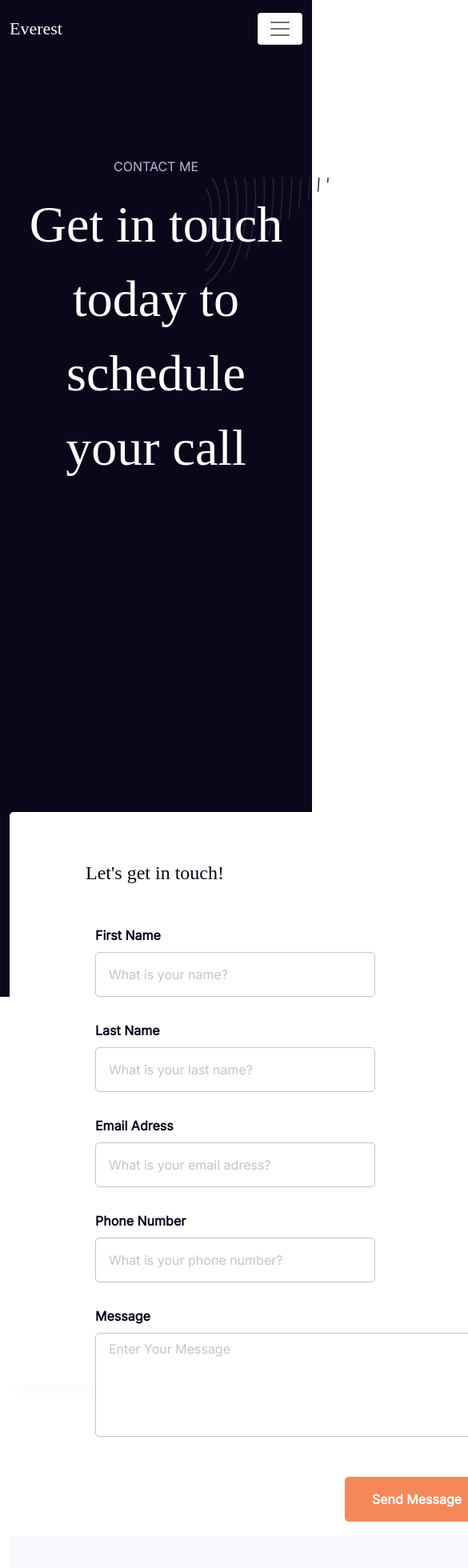
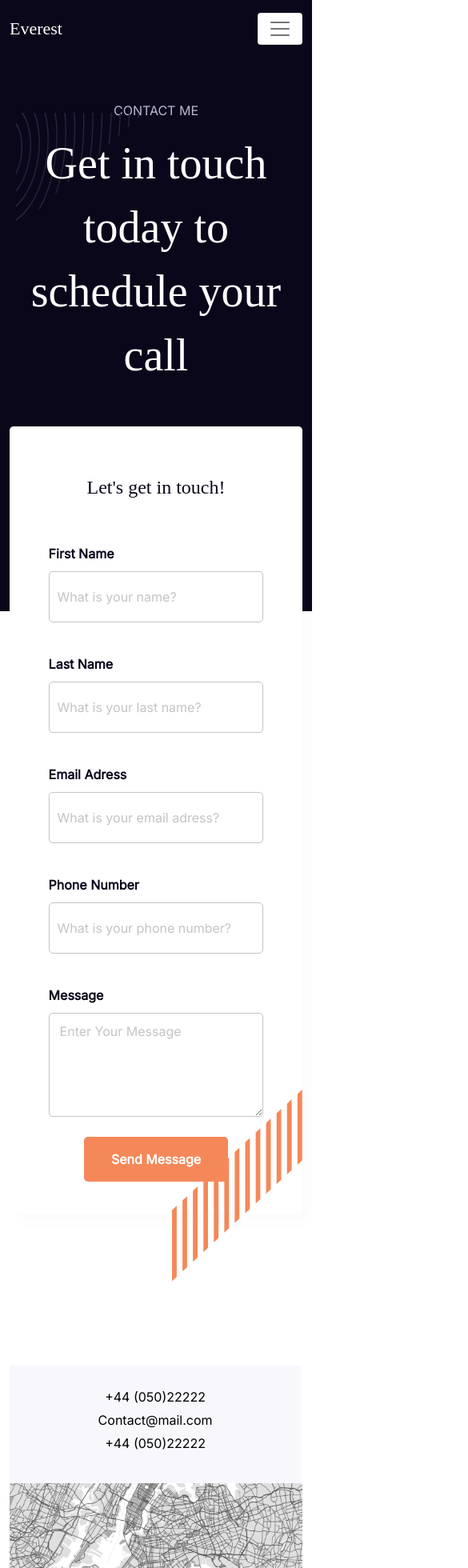
Before and after one commit to aonikpaulalock/Fitnes-Projects, a React (Create React App) app: page /contactPage in a window 390 px wide. Shown: the top 1960 px of the page at 80% size, 585 px wide, since content can reach past the window. Built offline with nearby package versions, Linux system fonts and the light colour scheme; a web font is replaced by a local one.

Commit message:
contact page retouch

```diff
--- a/src/Pages/Contactpage/ContactForm.js
+++ b/src/Pages/Contactpage/ContactForm.js
@@ -32,24 +32,24 @@ const ContactForm = () => {
               <form className="form-container" onSubmit={sendEmail}>
                 <h4 className="form-heading">Let's get in touch!</h4>
                 <div class="row">
-                  <div class="form-group col-md-5">
+                  <div class="form-group col-lg-5 col-md-12">
                     <label for="inputEmail1">First Name</label>
                     <input type="text" class="form-control " id="inputEmail1" name="fristName" placeholder="What is your name?" required />
                   </div>
-                  <div class="form-group col-md-5">
+                  <div class="form-group col-lg-5 col-md-12">
                     <label for="inputPassword2">Last Name</label>
                     <input type="text" class="form-control" id="inputPassword2" name="lastName" placeholder="What is your last name?" required />
                   </div>
-                  <div class="form-group col-md-5">
+                  <div class="form-group col-lg-5 col-md-12">
                     <label for="inputEmail3">Email Adress</label>
                     <input type="email" class="form-control " id="inputEmail3" name="email" placeholder="What is your email adress?" required />
                   </div>
-                  <div class="form-group col-md-5">
+                  <div class="form-group col-lg-5 col-md-12">
                     <label for="inputPassword4">Phone Number</label>
                     <input type="text" class="form-control" id="inputPassword4" name="phoneNumber" placeholder="What is your phone number?" required />
                   </div>
-                  <div class="form-group col-lg-10">
-                    <label for="inputPassword5">Message</label>
+                  <div class="form-group col-lg-10 col-md-12">
+                    <label for="inputPassword5" className="lavel-vai">Message</label>
                     <textarea type="text" class="form-control" id="inputPassword5" name="message" placeholder="Enter Your Message" required />
                   </div>
                   <button className="form-button" type='submit' data-toggle="modal" data-target=".bd-example-modal-lg">Send Message</button>
--- a/src/Pages/Contactpage/ContactMap.js
+++ b/src/Pages/Contactpage/ContactMap.js
@@ -6,14 +6,14 @@ const ContactMap = () => {
     <div className="contact-map-cotainer">
       <div className="container mb-5">
         <div className="contact-map-information">
-          <div className="d-flex justify-content-between align-items-center">
+          <div className="contact-flex">
               <h6>+44 (050)22222</h6>
               <h6>Contact@mail.com</h6>
               <h6>+44 (050)22222</h6>
           </div>
         </div>
         <div className="contact-map-image-container">
-          <img src={map} alt="" />
+          <img src={map} alt="" className="img-fluid" />
         </div>
       </div>
     </div>
--- a/src/Styles/ContactPage/ContactBanner.css
+++ b/src/Styles/ContactPage/ContactBanner.css
@@ -31,7 +31,57 @@
 
 .contact-position-image {
   position: absolute;
-  top: 150px;
-  left: 257px;
+  top: 15%;
+  left: 15%;
   z-index: 1;
 }
+
+@media (max-width:984px) {
+  .contact-position-image {
+    position: absolute;
+    top: 14%;
+    left: 8%;
+    z-index: 1;
+  }
+  .contact-banner-container {
+    padding-bottom: 400px;
+  }
+}
+@media (max-width:773px) {
+  .contact-position-image {
+    position: absolute;
+    top: 13%;
+    left: 14%;
+    z-index: 1;
+  }
+  .contact-banner-container {
+    padding-bottom: 300px;
+  }
+}
+@media (max-width:532px) {
+  .contact-position-image {
+    position: absolute;
+    top: 15%;
+    left: 0%;
+    z-index: 1;
+  }
+}
+@media (max-width:432px) {
+  .contact-position-image {
+    position: absolute;
+    top: 10%;
+    left: 5%;
+    z-index: 1;
+  }
+  .contact-banner-container {
+    padding-bottom: 200px;
+  }
+  .contact-main-heading {
+    font-size: 56px;
+    line-height: 80px;
+    padding: 16px 0 72px 0;
+  }
+  .contact-sub-title {
+    padding-top: 57px;
+  }
+}
--- a/src/Styles/ContactPage/ContactForm.css
+++ b/src/Styles/ContactPage/ContactForm.css
@@ -1,6 +1,6 @@
 .contact-form {
-  width: 923px;
-  height: 716px;
+  width: 100%;
+  height: 100%;
   background: #ffffff;
   box-shadow: 10px 10px 20px rgba(0, 0, 0, 0.02);
   border-radius: 5px;
@@ -27,23 +27,25 @@
   font-size: 24px;
   line-height: 35px;
   color: #0A071B;
-  padding-bottom: 40px;
+  padding-bottom: 20px;
   padding-top: 59px;
 }
 
 .form-group {
-  margin-right: 30px !important;
-  margin-bottom: 30px !important;
+  margin: 25px 10px;
 }
 
-.form-group label {
+label {
   font-family: 'Inter';
   font-style: normal;
   font-weight: 600;
   font-size: 16px;
-  line-height: 19px;
   color: #0A071B;
-  margin-bottom: 11px;
+  margin: 10px 0;
+}
+
+.form-control {
+  padding: 0;
 }
 
 .form-group textarea::placeholder {
@@ -53,14 +55,15 @@
   font-size: 16px;
   line-height: 19px;
   color: #C4C4C4;
-  padding: 4px;
+  padding: 5px;
 }
 
 .form-group textarea {
-  width: 735px !important;
+  width: 100% !important;
   height: 130px !important;
   border: 1px solid #C4C4C4 !important;
   border-radius: 5px !important;
+  padding: 8px;
 }
 
 .form-group input::placeholder {
@@ -70,15 +73,16 @@
   font-size: 16px;
   line-height: 19px;
   color: #C4C4C4;
-  padding: 4px;
+  padding: 5px;
 }
 
 .form-group input {
-  width: 350px !important;
-  height: 56px !important;
+  width: 100% !important;
+  height: 80% !important;
   border: 1px solid #C4C4C4 !important;
   border-radius: 5px !important;
   font-weight: 600 !important;
+  padding: 8px;
 }
 
 .form-group input:focus {
@@ -129,11 +133,48 @@
   color: #FFFFFF;
   height: 100%;
 }
+
 .message-container {
   position: relative;
 }
+
 .image-sucees {
   position: absolute;
   top: 0;
   left: 0;
 }
+
+
+@media (max-width:992px) {
+  .form-container {
+    padding-left: 20px;
+  }
+
+  .form-group {
+    width: 80% !important;
+    height: 80% !important;
+    margin: 15px auto;
+  }
+
+  .form-group input {
+    width: 100%;
+    height: 80%;
+    padding: 20px 5px !important;
+  }
+
+  .form-heading {
+    text-align: center;
+  }
+}
+@media (max-width:602px) {
+  .contact-shape-position {
+    right: 0px;
+    bottom: -85px;
+    z-index: 1;
+  }
+}
+@media (max-width:432px) {
+  .form-container {
+    padding-left: 0px;
+  }
+}
--- a/src/Styles/ContactPage/ContactMap.css
+++ b/src/Styles/ContactPage/ContactMap.css
@@ -1,9 +1,14 @@
 .contact-map-information {
   background: #F8F7FC;
   padding: 45px;
-  width: 1110px;
+  width: 99.5%;
   margin-top: 150px;
 
+}
+.contact-flex {
+  display: flex;
+  justify-content: space-between;
+  align-items: center;
 }
 .contact-map-information h6 {
   font-family: 'Inter';
@@ -14,3 +19,18 @@
   color: #000000;
   margin-bottom: 0;
 }
+
+
+@media (max-width:602px) {
+  .contact-flex {
+    display: flex;
+    flex-direction: column;
+    justify-content: center;
+  }
+  .contact-map-information {
+    padding: 30px;
+  }
+  .contact-map-information h6 {
+    margin-bottom: 10px;
+}
+}
--- a/src/Styles/ShareButton.css
+++ b/src/Styles/ShareButton.css
@@ -100,7 +100,7 @@
   border-radius: 5px;
   outline: 0;
   border: 0;
-  margin: 20px auto 0 auto;
+  margin: 10px auto 40px auto;
   font-family: 'Inter';
   font-style: normal;
   font-weight: 700;
```
